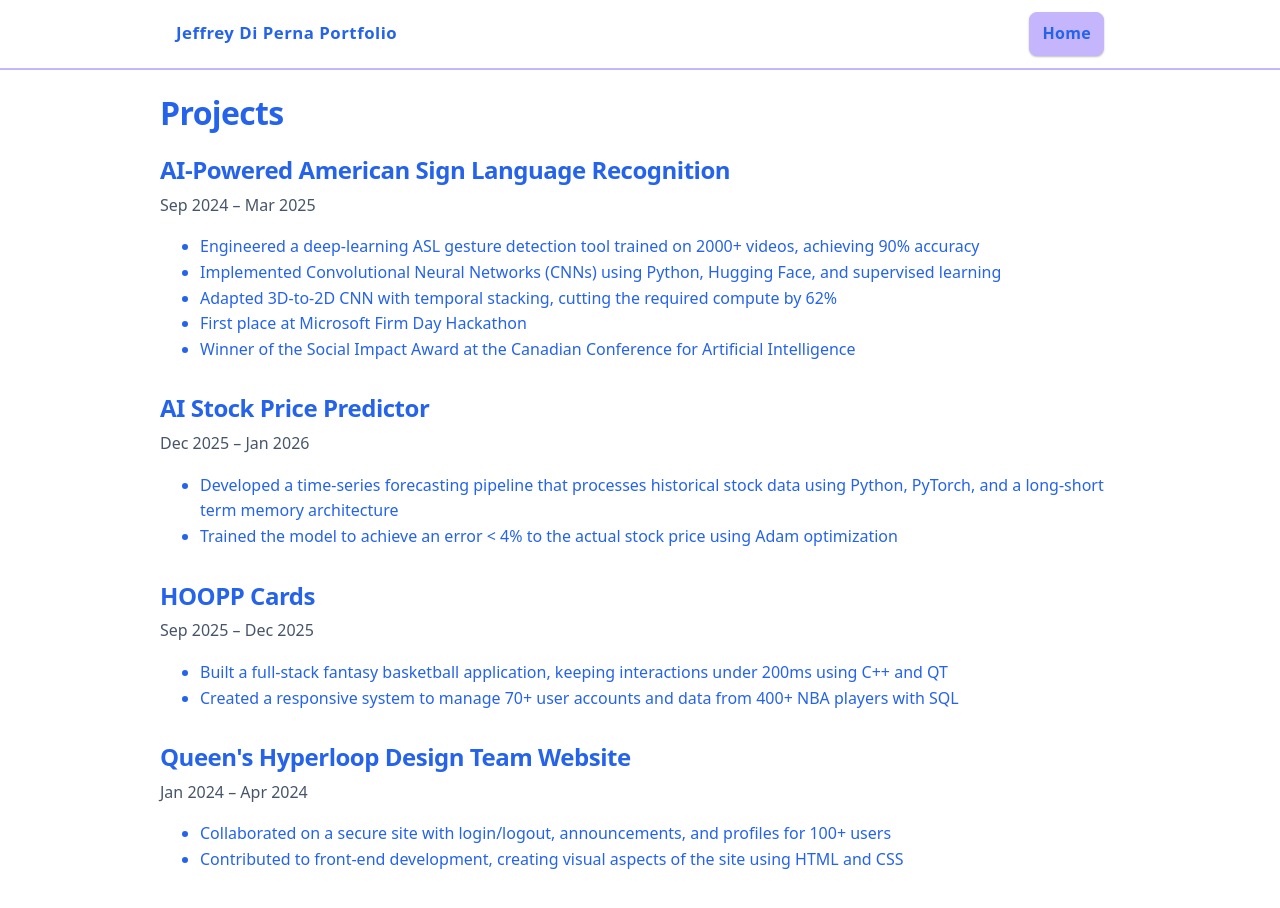
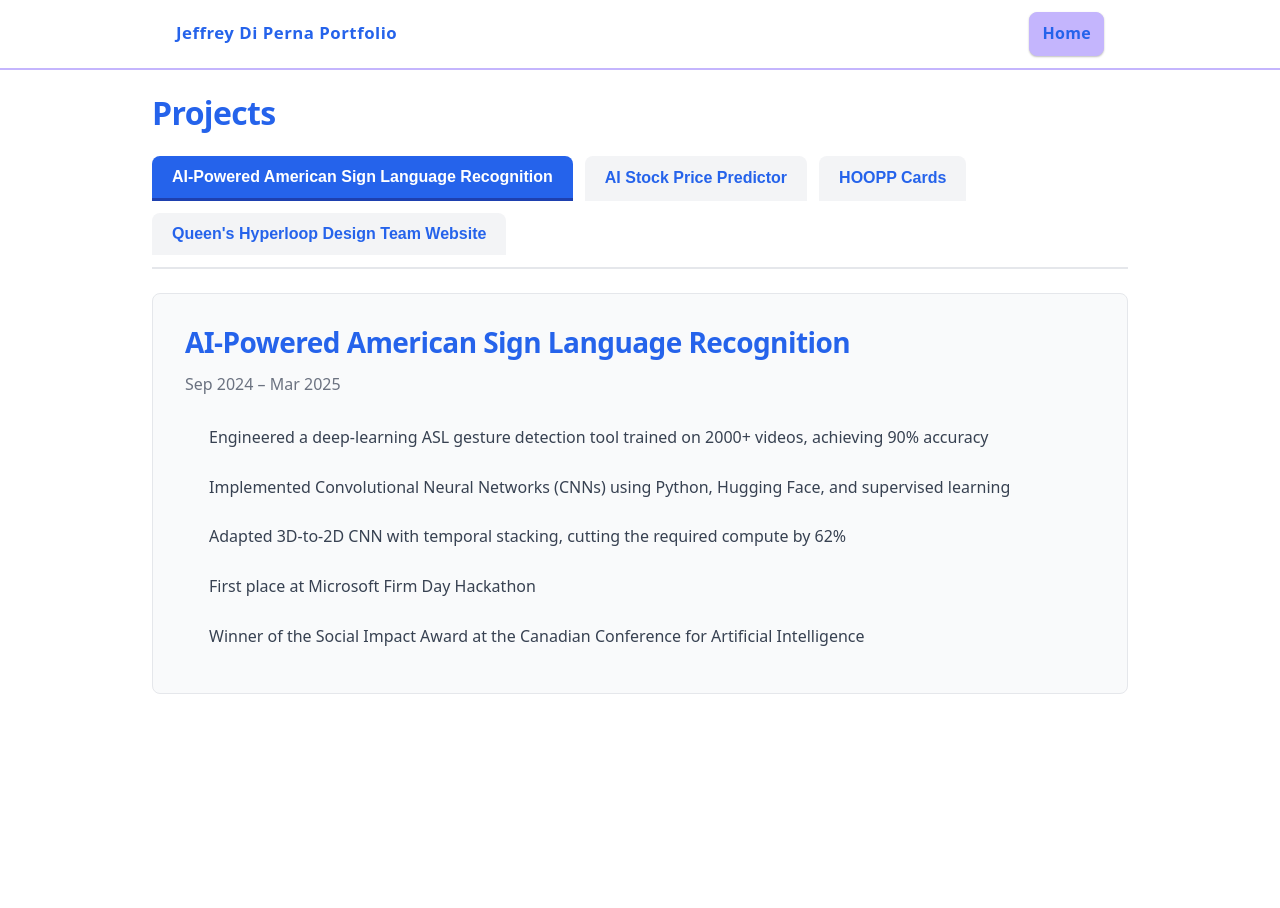
Before and after one commit to JeffreyDiPerna/Personal_Portfolio_Website, a Next.js app in the folder jeffrey-portfolio/: page /projects in a window 1280 px wide. Shown: the top 908 px of the page. After the commit the page ends 870 px from the top, so only its background shows below. Built offline with nearby package versions, Linux system fonts and the light colour scheme.

Commit message:
feat created tabs for projects page

```diff
--- a/jeffrey-portfolio/src/app/projects/page.jsx
+++ b/jeffrey-portfolio/src/app/projects/page.jsx
@@ -1,10 +1,51 @@
 'use client';
 
+import { useState } from 'react';
 import Header from "../components/header.jsx";
 import PageTransition from "../components/PageTransition";
 
 // src/app/projects/page.js
 export default function ProjectsPage() {
+  const [activeTab, setActiveTab] = useState(0);
+
+  const projects = [
+    {
+      title: "AI‑Powered American Sign Language Recognition",
+      date: "Sep 2024 – Mar 2025",
+      points: [
+        "Engineered a deep-learning ASL gesture detection tool trained on 2000+ videos, achieving 90% accuracy",
+        "Implemented Convolutional Neural Networks (CNNs) using Python, Hugging Face, and supervised learning",
+        "Adapted 3D-to-2D CNN with temporal stacking, cutting the required compute by 62%",
+        "First place at Microsoft Firm Day Hackathon",
+        "Winner of the Social Impact Award at the Canadian Conference for Artificial Intelligence",
+      ]
+    },
+    {
+      title: "AI Stock Price Predictor",
+      date: "Dec 2025 – Jan 2026",
+      points: [
+        "Developed a time-series forecasting pipeline that processes historical stock data using Python, PyTorch, and a long-short term memory architecture",
+        "Trained the model to achieve an error < 4% to the actual stock price using Adam optimization",
+      ]
+    },
+    {
+      title: "HOOPP Cards",
+      date: "Sep 2025 – Dec 2025",
+      points: [
+        "Built a full-stack fantasy basketball application, keeping interactions under 200ms using C++ and QT",
+        "Created a responsive system to manage 70+ user accounts and data from 400+ NBA players with SQL",
+      ]
+    },
+    {
+      title: "Queen's Hyperloop Design Team Website",
+      date: "Jan 2024 – Apr 2024",
+      points: [
+        "Collaborated on a secure site with login/logout, announcements, and profiles for 100+ users",
+        "Contributed to front-end development, creating visual aspects of the site using HTML and CSS",
+      ]
+    }
+  ];
+
   return (
     <PageTransition>
       <Header />
@@ -12,42 +53,34 @@ export default function ProjectsPage() {
         <div style={styles.container}>
           <h1 style={styles.title}>Projects</h1>
 
-          <section style={styles.section}>
-            <h2 style={styles.subtitle}>AI‑Powered American Sign Language Recognition</h2>
-        <p>Sep 2024 – Mar 2025</p>
-        <ul>
-          <li>Engineered a deep-learning ASL gesture detection tool trained on 2000+ videos, achieving  90% accuracy</li>
-          <li>Implemented Convolutional Neural Networks (CNNs) using Python, Hugging Face, and supervised learning</li>
-          <li>Adapted 3D-to-2D CNN with temporal stacking, cutting the required compute by 62%</li>
-          <li>First place at Microsoft Firm Day Hackathon</li>
-          <li>Winner of the Social Impact Award at the Canadian Conference for Artificial Intelligence</li>
+          {/* Tab Buttons */}
+          <div style={styles.tabsWrapper}>
+            {projects.map((project, index) => (
+              <button
+                key={index}
+                onClick={() => setActiveTab(index)}
+                style={{
+                  ...styles.tabButton,
+                  ...(activeTab === index ? styles.tabButtonActive : styles.tabButtonInactive),
+                }}
+              >
+                {project.title}
+              </button>
+            ))}
+          </div>
 
-        </ul>
-          </section>
-          <section style={styles.section}>
-            <h2 style={styles.subtitle}>AI Stock Price Predictor</h2>
-        <p>Dec 2025 – Jan 2026</p>
-        <ul>
-          <li>Developed a time-series forecasting pipeline that processes historical stock data using Python, PyTorch, and a long-short term memory architecture</li>
-          <li>Trained the model to achieve an error &lt; 4% to the actual stock price using Adam optimization</li>
-        </ul>
-          </section>
-          <section style={styles.section}>
-            <h2 style={styles.subtitle}>HOOPP Cards</h2>
-        <p>Sep 2025 – Dec 2025</p>
-        <ul>
-          <li>Built a full-stack fantasy basketball application, keeping interactions under 200ms using C++ and QT</li>
-          <li>Created a responsive system to manage 70+ user accounts and data from 400+ NBA players with SQL</li>
-        </ul>
-          </section>
-          <section style={styles.section}>
-            <h2 style={styles.subtitle}>Queen's Hyperloop Design Team Website</h2>
-        <p>Jan 2024 – Apr 2024</p>
-        <ul>
-          <li>Collaborated on a secure site with login/logout, announcements, and profiles for 100+ users</li>
-          <li>Contributed to front-end development, creating visual aspects of the site using HTML and CSS</li>
-            </ul>
-          </section>
+          {/* Tab Content */}
+          <div style={styles.contentWrapper}>
+            <section style={styles.section}>
+              <h2 style={styles.subtitle}>{projects[activeTab].title}</h2>
+              <p style={styles.date}>{projects[activeTab].date}</p>
+              <ul style={styles.list}>
+                {projects[activeTab].points.map((point, index) => (
+                  <li key={index} style={styles.listItem}>{point}</li>
+                ))}
+              </ul>
+            </section>
+          </div>
         </div>
       </main>
     </PageTransition>
@@ -62,20 +95,77 @@ const styles = {
     color: "#2563eb",
   },
   container: {
-    maxWidth: 960,
+    maxWidth: 1200,
     margin: "0 auto",
+    display: "flex",
+    flexDirection: "column",
+    height: "100%",
   },
   title: {
     fontSize: "2rem",
     fontWeight: 800,
     marginBottom: 24,
   },
+  tabsWrapper: {
+    display: "flex",
+    flexWrap: "wrap",
+    gap: 12,
+    marginBottom: 24,
+    borderBottom: "2px solid #e5e7eb",
+    paddingBottom: 12,
+  },
+  tabButton: {
+    padding: "12px 20px",
+    fontSize: "1rem",
+    fontWeight: 600,
+    border: "none",
+    cursor: "pointer",
+    transition: "all 0.3s ease",
+    borderRadius: "8px 8px 0 0",
+  },
+  tabButtonActive: {
+    backgroundColor: "#2563eb",
+    color: "#ffffff",
+    borderBottom: "3px solid #1e40af",
+  },
+  tabButtonInactive: {
+    backgroundColor: "#f3f4f6",
+    color: "#2563eb",
+  },
+  contentWrapper: {
+    flex: 1,
+    display: "flex",
+    minHeight: "400px",
+  },
   section: {
-    marginBottom: 32,
+    width: "100%",
+    padding: "32px",
+    backgroundColor: "#f9fafb",
+    borderRadius: "8px",
+    border: "1px solid #e5e7eb",
   },
   subtitle: {
-    fontSize: "1.5rem",
+    fontSize: "1.75rem",
     fontWeight: 700,
-    marginBottom: 8,
+    marginBottom: 12,
+    color: "#2563eb",
+  },
+  date: {
+    fontSize: "1rem",
+    color: "#6b7280",
+    marginBottom: 16,
+    fontWeight: 500,
+  },
+  list: {
+    listStyle: "none",
+    padding: 0,
+    margin: 0,
+  },
+  listItem: {
+    padding: "12px 0 12px 24px",
+    position: "relative",
+    fontSize: "1rem",
+    lineHeight: "1.6",
+    color: "#374151",
   },
 };
```
